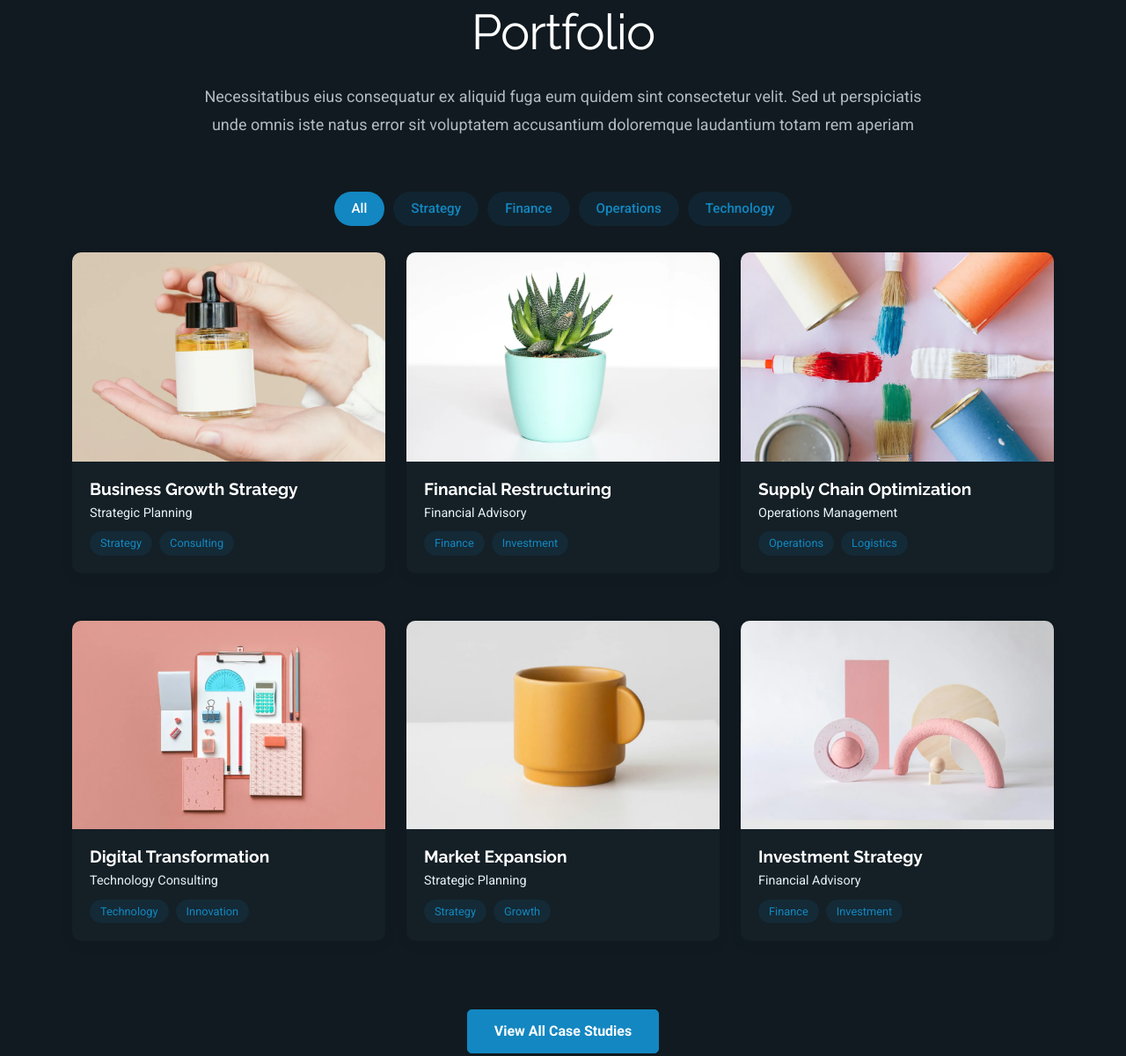
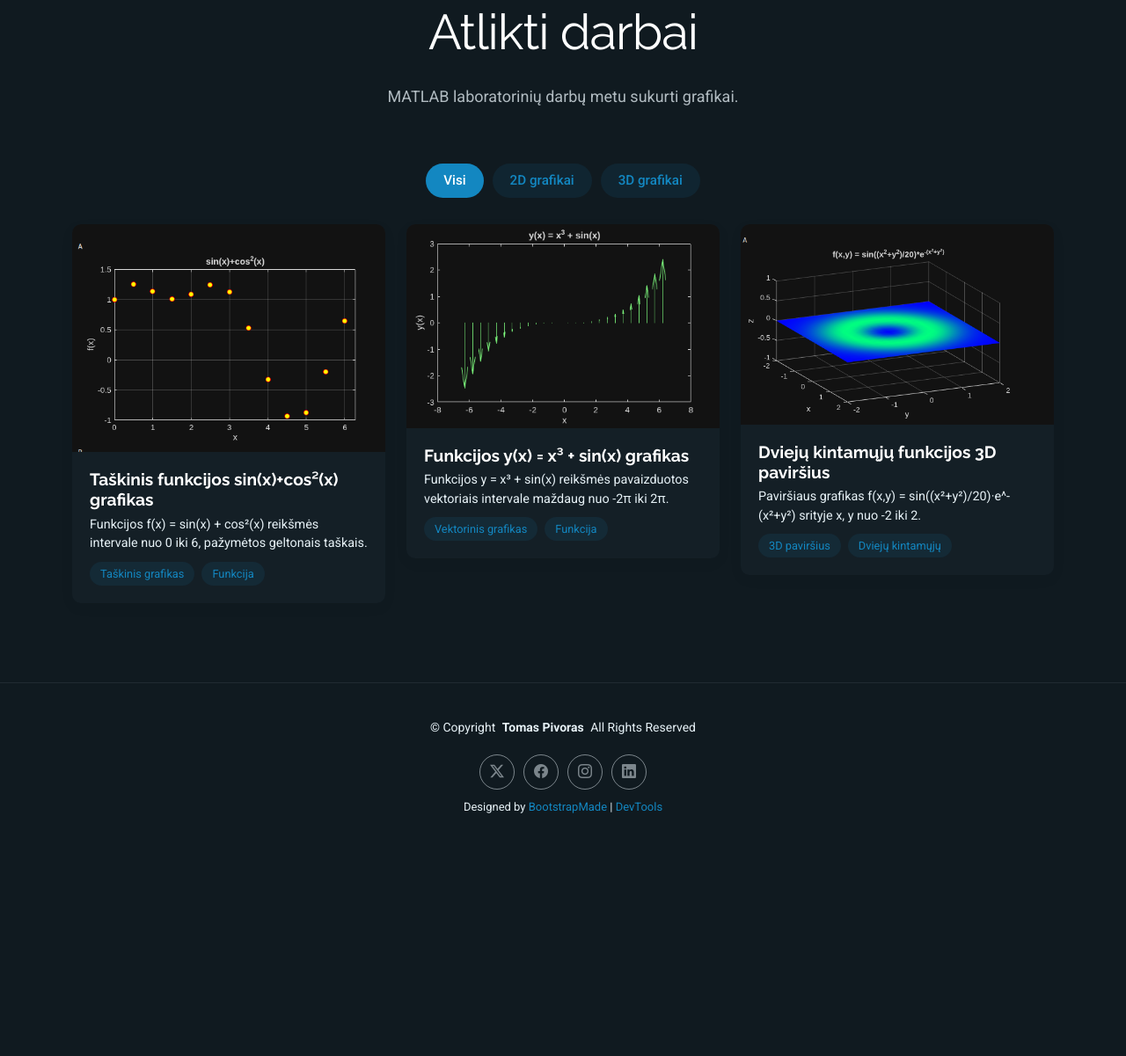
Before and after one commit to TomasPivorasEF252/TomasPivorasEF252.github.io, a plain HTML site: page portfolio.html in a window 1280 px wide. Shown: the part 141-1342 px from the top of the page at 88% size. After the commit the page ends 1108 px from the top, so only its background shows below. Drawn offline with Linux system fonts and the light colour scheme.

Commit message:
8 LD: Atlikti darbai su MATLAB grafikais

```diff
--- a/portfolio.html
+++ b/portfolio.html
@@ -75,147 +75,78 @@
 
       <!-- Section Title -->
       <div class="container section-title" data-aos="fade-up">
-        <h2>Portfolio</h2>
-        <p>Necessitatibus eius consequatur ex aliquid fuga eum quidem sint consectetur velit. Sed ut perspiciatis unde omnis iste natus error sit voluptatem accusantium doloremque laudantium totam rem aperiam</p>
+        <h2>Atlikti darbai</h2>
+        <p>MATLAB laboratorinių darbų metu sukurti grafikai.</p>
       </div><!-- End Section Title -->
 
       <div class="container" data-aos="fade-up" data-aos-delay="100">
 
         <div class="isotope-layout" data-default-filter="*" data-layout="masonry" data-sort="original-order">
           <ul class="portfolio-filters isotope-filters" data-aos="fade-up" data-aos-delay="200">
-            <li data-filter="*" class="filter-active">All</li>
-            <li data-filter=".filter-strategy">Strategy</li>
-            <li data-filter=".filter-finance">Finance</li>
-            <li data-filter=".filter-operations">Operations</li>
-            <li data-filter=".filter-technology">Technology</li>
+            <li data-filter="*" class="filter-active">Visi</li>
+            <li data-filter=".filter-2d">2D grafikai</li>
+            <li data-filter=".filter-3d">3D grafikai</li>
           </ul><!-- End Portfolio Filters -->
 
           <div class="row gy-4 isotope-container" data-aos="fade-up" data-aos-delay="300">
-            <div class="col-lg-4 col-md-6 portfolio-item isotope-item filter-strategy">
+            <div class="col-lg-4 col-md-6 portfolio-item isotope-item filter-2d">
               <div class="portfolio-card">
                 <div class="portfolio-img">
-                  <img src="assets/img/portfolio/portfolio-1.webp" alt="Portfolio Item" class="img-fluid">
+                  <img src="assets/img/matlab-1.png" alt="Taškinis MATLAB grafikas, vaizduojantis funkciją sin(x)+cos²(x)" width="528" height="385" class="img-fluid">
                   <div class="portfolio-overlay">
-                    <a href="assets/img/portfolio/portfolio-1.webp" class="glightbox portfolio-lightbox"><i class="bi bi-plus"></i></a>
-                    <a href="#" class="portfolio-details-link"><i class="bi bi-link"></i></a>
+                    <a href="assets/img/matlab-1.png" class="glightbox portfolio-lightbox"><i class="bi bi-plus"></i></a>
                   </div>
                 </div>
                 <div class="portfolio-info">
-                  <h4>Business Growth Strategy</h4>
-                  <p>Strategic Planning</p>
+                  <h4>Taškinis funkcijos sin(x)+cos²(x) grafikas</h4>
+                  <p>Funkcijos f(x) = sin(x) + cos²(x) reikšmės intervale nuo 0 iki 6, pažymėtos geltonais taškais.</p>
                   <div class="portfolio-tags">
-                    <span>Strategy</span>
-                    <span>Consulting</span>
+                    <span>Taškinis grafikas</span>
+                    <span>Funkcija</span>
                   </div>
                 </div>
               </div>
             </div>
 
-            <div class="col-lg-4 col-md-6 portfolio-item isotope-item filter-finance">
+            <div class="col-lg-4 col-md-6 portfolio-item isotope-item filter-2d">
               <div class="portfolio-card">
                 <div class="portfolio-img">
-                  <img src="assets/img/portfolio/portfolio-2.webp" alt="Portfolio Item" class="img-fluid">
+                  <img src="assets/img/matlab-2.png" alt="MATLAB grafikas su vektoriais, vaizduojantis funkciją y = x³ + sin(x)" width="503" height="328" class="img-fluid">
                   <div class="portfolio-overlay">
-                    <a href="assets/img/portfolio/portfolio-2.webp" class="glightbox portfolio-lightbox"><i class="bi bi-plus"></i></a>
-                    <a href="#" class="portfolio-details-link"><i class="bi bi-link"></i></a>
+                    <a href="assets/img/matlab-2.png" class="glightbox portfolio-lightbox"><i class="bi bi-plus"></i></a>
                   </div>
                 </div>
                 <div class="portfolio-info">
-                  <h4>Financial Restructuring</h4>
-                  <p>Financial Advisory</p>
+                  <h4>Funkcijos y(x) = x³ + sin(x) grafikas</h4>
+                  <p>Funkcijos y = x³ + sin(x) reikšmės pavaizduotos vektoriais intervale maždaug nuo -2π iki 2π.</p>
                   <div class="portfolio-tags">
-                    <span>Finance</span>
-                    <span>Investment</span>
+                    <span>Vektorinis grafikas</span>
+                    <span>Funkcija</span>
                   </div>
                 </div>
               </div>
             </div>
 
-            <div class="col-lg-4 col-md-6 portfolio-item isotope-item filter-operations">
+            <div class="col-lg-4 col-md-6 portfolio-item isotope-item filter-3d">
               <div class="portfolio-card">
                 <div class="portfolio-img">
-                  <img src="assets/img/portfolio/portfolio-3.webp" alt="Portfolio Item" class="img-fluid">
+                  <img src="assets/img/matlab-3.png" alt="Trimatis MATLAB paviršiaus grafikas funkcijos f(x,y) = sin((x²+y²)/20)·e^-(x²+y²)" width="570" height="365" class="img-fluid">
                   <div class="portfolio-overlay">
-                    <a href="assets/img/portfolio/portfolio-3.webp" class="glightbox portfolio-lightbox"><i class="bi bi-plus"></i></a>
-                    <a href="#" class="portfolio-details-link"><i class="bi bi-link"></i></a>
+                    <a href="assets/img/matlab-3.png" class="glightbox portfolio-lightbox"><i class="bi bi-plus"></i></a>
                   </div>
                 </div>
                 <div class="portfolio-info">
-                  <h4>Supply Chain Optimization</h4>
-                  <p>Operations Management</p>
+                  <h4>Dviejų kintamųjų funkcijos 3D paviršius</h4>
+                  <p>Paviršiaus grafikas f(x,y) = sin((x²+y²)/20)·e^-(x²+y²) srityje x, y nuo -2 iki 2.</p>
                   <div class="portfolio-tags">
-                    <span>Operations</span>
-                    <span>Logistics</span>
-                  </div>
-                </div>
-              </div>
-            </div>
-
-            <div class="col-lg-4 col-md-6 portfolio-item isotope-item filter-technology">
-              <div class="portfolio-card">
-                <div class="portfolio-img">
-                  <img src="assets/img/portfolio/portfolio-4.webp" alt="Portfolio Item" class="img-fluid">
-                  <div class="portfolio-overlay">
-                    <a href="assets/img/portfolio/portfolio-4.webp" class="glightbox portfolio-lightbox"><i class="bi bi-plus"></i></a>
-                    <a href="#" class="portfolio-details-link"><i class="bi bi-link"></i></a>
-                  </div>
-                </div>
-                <div class="portfolio-info">
-                  <h4>Digital Transformation</h4>
-                  <p>Technology Consulting</p>
-                  <div class="portfolio-tags">
-                    <span>Technology</span>
-                    <span>Innovation</span>
-                  </div>
-                </div>
-              </div>
-            </div>
-
-            <div class="col-lg-4 col-md-6 portfolio-item isotope-item filter-strategy">
-              <div class="portfolio-card">
-                <div class="portfolio-img">
-                  <img src="assets/img/portfolio/portfolio-5.webp" alt="Portfolio Item" class="img-fluid">
-                  <div class="portfolio-overlay">
-                    <a href="assets/img/portfolio/portfolio-5.webp" class="glightbox portfolio-lightbox"><i class="bi bi-plus"></i></a>
-                    <a href="#" class="portfolio-details-link"><i class="bi bi-link"></i></a>
-                  </div>
-                </div>
-                <div class="portfolio-info">
-                  <h4>Market Expansion</h4>
-                  <p>Strategic Planning</p>
-                  <div class="portfolio-tags">
-                    <span>Strategy</span>
-                    <span>Growth</span>
-                  </div>
-                </div>
-              </div>
-            </div>
-
-            <div class="col-lg-4 col-md-6 portfolio-item isotope-item filter-finance">
-              <div class="portfolio-card">
-                <div class="portfolio-img">
-                  <img src="assets/img/portfolio/portfolio-6.webp" alt="Portfolio Item" class="img-fluid">
-                  <div class="portfolio-overlay">
-                    <a href="assets/img/portfolio/portfolio-6.webp" class="glightbox portfolio-lightbox"><i class="bi bi-plus"></i></a>
-                    <a href="#" class="portfolio-details-link"><i class="bi bi-link"></i></a>
-                  </div>
-                </div>
-                <div class="portfolio-info">
-                  <h4>Investment Strategy</h4>
-                  <p>Financial Advisory</p>
-                  <div class="portfolio-tags">
-                    <span>Finance</span>
-                    <span>Investment</span>
+                    <span>3D paviršius</span>
+                    <span>Dviejų kintamųjų</span>
                   </div>
                 </div>
               </div>
             </div>
           </div><!-- End Portfolio Items Container -->
 
-        </div>
-
-        <div class="text-center mt-5" data-aos="fade-up" data-aos-delay="400">
-          <a href="#portfolio" class="btn btn-primary">View All Case Studies</a>
         </div>
 
       </div>
```
